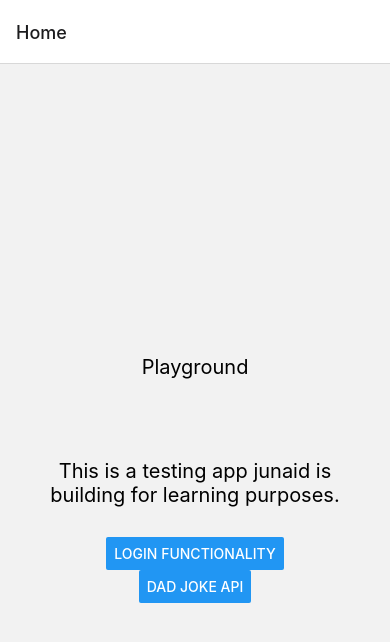
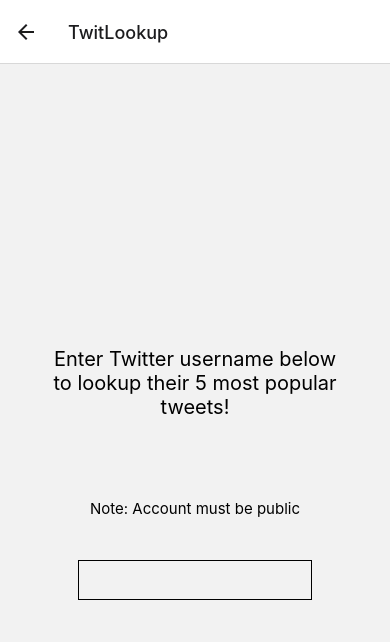
Before and after one commit to junaiderade/rn_app_1_shell, a React Native app in the folder rn_app_1/: screen /TwitLookup in a window 390 px wide. Shown: the top 642 px of the page. Built offline with nearby package versions, Linux system fonts and the light colour scheme.

Commit message:
updated few things

```diff
--- a/rn_app_1/App.js
+++ b/rn_app_1/App.js
@@ -1,18 +1,13 @@
-import { StatusBar } from 'expo-status-bar';
-import { StyleSheet, Button, Text, View, Image, ScrollView } from 'react-native';
+import {Button, Text, View} from 'react-native';
 import React from "react"
-import DadJoke from './Components/DadJoke';
-import Feed from './Components/Feed';
-import Login from './Components/Login';
 import { NavigationContainer} from '@react-navigation/native';
 import { createNativeStackNavigator } from '@react-navigation/native-stack';
+
+//my imports
 import MyStyles from './MyStyles';
-
-const vader_pic = {
-  uri: 'https://assets-prd.ignimgs.com/2022/05/03/star-wars-the-black-series-darth-vader-premium-electronic-helmet-1-1651608395546.jpg',
-  width: 120,
-  height: 120
-};
+import DadJoke from './Components/DadJoke';
+import Login from './Components/Login';
+import TwitLookup from './Components/TwitLookup';
 
 function HomeScreen({navigation}) {
   return (
@@ -24,8 +19,12 @@
     onPress={() => navigation.navigate('Login')}
     />
     <Button
-    title="Dad Joke API"
+    title="Dad Joke API (Public API)"
     onPress={() => navigation.navigate('DadJoke')}
+    />
+    <Button
+    title="Twitter API (Private API)"
+    onPress={() => navigation.navigate('TwitLookup')}
     />
     </View>
   );
@@ -36,32 +35,12 @@
 export default function App() {
   return (
     <NavigationContainer>
-
       <Stack.Navigator initialRouteName="Home">
         <Stack.Screen name="Home" component={HomeScreen}/>
         <Stack.Screen name="Login" component={Login}/>
         <Stack.Screen name="DadJoke" component={DadJoke}/>
+        <Stack.Screen name='TwitLookup' component={TwitLookup}/>
       </Stack.Navigator>
-
     </NavigationContainer>
-
-
-    //also old code
-    /*  */
-
-    //below is your old app
-    // <ScrollView>
-    //   {/* without scrollview, you can't scroll */}
-    //   <View style={styles.container}>
-    //   <Text>Welcome to test app!</Text>
-    //   <ButtonEx name = 'Drake'></ButtonEx>
-    //   <TextEx></TextEx>
-    //   <StatusBar style="auto" />
-    //   <Text style = {{fontWeight:'bold'}}>Below has a lot of images bunched up so you can understand scrollview</Text>
-    //   <Image source={vader_pic}/>
-    //   <Image source={vader_pic}/>
-    //   {/* <FlatListEx></FlatListEx> */}
-    // </View>
-    // </ScrollView>
   );
 }
--- /dev/null
+++ b/rn_app_1/Components/TwitLookup.js
@@ -0,0 +1,20 @@
+import React from 'react';
+import MyStyles from '../MyStyles'
+import {Text, View, TextInput, Button, Alert } from 'react-native';
+
+const TwitLookup = (props) => {
+    const [twitterUname,twitterUnameLookup] = React.useState("");
+
+    return (
+        <View style={MyStyles.center}>
+            <Text style={MyStyles.text}>Enter Twitter username below to lookup their 5 most popular tweets!</Text>
+            <Text style={MyStyles.secondary_text}>Note: Account must be public</Text>
+
+            <TextInput style={MyStyles.textinput}></TextInput>
+
+        </View>
+    )
+
+}
+
+export default TwitLookup;
--- a/rn_app_1/MyStyles.js
+++ b/rn_app_1/MyStyles.js
@@ -15,7 +15,7 @@
       secondary_text:{
         padding:30,
         textAlign: 'center',
-        fontSize: 20
+        fontSize: 15
       },
       textinput: {
         height: 40,
```
Also changed, not shown: 1 other file (tests, documents, lock files or other folders).
